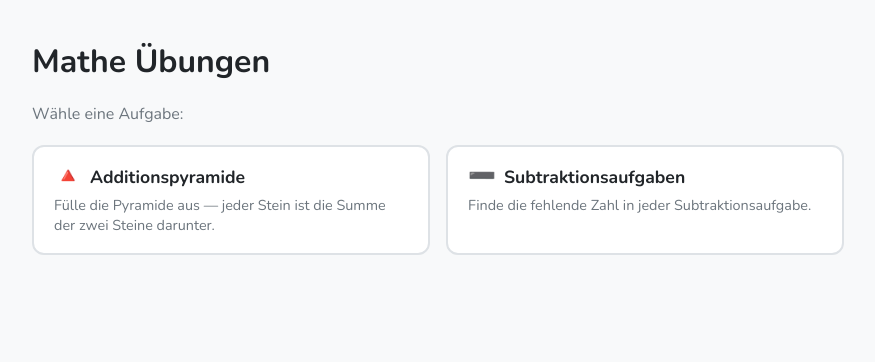
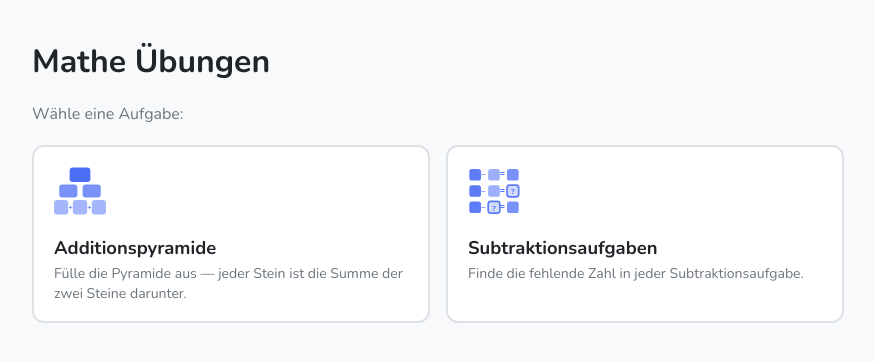
Before and after one commit to gregorgebhardt/math-app, a Vue app: page / in a window 1280 px wide. Shown: the top 362 px of the page, without its empty margins (202-1077 px from the left). Built offline with nearby package versions, Linux system fonts and the light colour scheme.

Commit message:
feat: SVG icons for quiz cards and headers

```diff
--- a/src/components/QuizPicker.vue
+++ b/src/components/QuizPicker.vue
@@ -11,11 +11,11 @@
         :class="{ 'quiz-card--selected': selectedKey === key }"
         @click="selectedKey = key"
       >
-        <div class="quiz-card-header">
-          <span v-if="quiz.logo" class="quiz-card-logo">{{ quiz.logo }}</span>
-          <h2>{{ quiz.label }}</h2>
+        <div class="quiz-card-icon">
+          <component :is="quiz.icon" :size="52" />
         </div>
-        <p>{{ quiz.description }}</p>
+        <h2 class="quiz-card-title">{{ quiz.label }}</h2>
+        <p class="quiz-card-desc">{{ quiz.description }}</p>
 
         <div v-if="selectedKey === key" class="quiz-card-options" @click.stop>
 
--- /dev/null
+++ b/src/components/icons/IconPyramid.vue
@@ -0,0 +1,20 @@
+<template>
+  <svg :width="size" :height="size" viewBox="0 0 80 80" fill="none" xmlns="http://www.w3.org/2000/svg">
+    <!-- top brick -->
+    <rect x="24" y="4" width="32" height="22" rx="5" fill="currentColor" opacity="1"/>
+    <!-- middle row -->
+    <rect x="8"  y="30" width="28" height="20" rx="5" fill="currentColor" opacity="0.75"/>
+    <rect x="44" y="30" width="28" height="20" rx="5" fill="currentColor" opacity="0.75"/>
+    <!-- bottom row -->
+    <rect x="0"  y="54" width="22" height="22" rx="5" fill="currentColor" opacity="0.5"/>
+    <rect x="29" y="54" width="22" height="22" rx="5" fill="currentColor" opacity="0.5"/>
+    <rect x="58" y="54" width="22" height="22" rx="5" fill="currentColor" opacity="0.5"/>
+    <!-- + signs between bottom row -->
+    <text x="25.5" y="69" font-family="system-ui" font-size="10" font-weight="900" fill="currentColor" opacity="0.9" text-anchor="middle">+</text>
+    <text x="54.5" y="69" font-family="system-ui" font-size="10" font-weight="900" fill="currentColor" opacity="0.9" text-anchor="middle">+</text>
+  </svg>
+</template>
+
+<script setup>
+defineProps({ size: { type: Number, default: 40 } })
+</script>
--- /dev/null
+++ b/src/components/icons/IconSubtraction.vue
@@ -0,0 +1,36 @@
+<template>
+  <svg :width="size" :height="size" viewBox="0 0 80 80" fill="none" xmlns="http://www.w3.org/2000/svg">
+    <!-- three equation rows -->
+    <!-- row 1: 12 − 5 = 7 -->
+    <rect x="2"  y="6"  width="18" height="18" rx="4" fill="currentColor" opacity="0.9"/>
+    <rect x="31" y="6"  width="18" height="18" rx="4" fill="currentColor" opacity="0.55"/>
+    <rect x="60" y="6"  width="18" height="18" rx="4" fill="currentColor" opacity="0.75"/>
+    <text x="24" y="19" font-family="system-ui" font-size="13" font-weight="800" fill="currentColor" text-anchor="middle">−</text>
+    <text x="53" y="19" font-family="system-ui" font-size="13" font-weight="800" fill="currentColor" text-anchor="middle">=</text>
+
+    <!-- row 2 -->
+    <rect x="2"  y="31" width="18" height="18" rx="4" fill="currentColor" opacity="0.9"/>
+    <rect x="31" y="31" width="18" height="18" rx="4" fill="currentColor" opacity="0.55"/>
+    <!-- answer box highlighted -->
+    <rect x="60" y="31" width="18" height="18" rx="4" fill="currentColor" opacity="0.25"/>
+    <rect x="60" y="31" width="18" height="18" rx="4" fill="none" stroke="currentColor" stroke-width="2.5" opacity="0.9"/>
+    <text x="24" y="44" font-family="system-ui" font-size="13" font-weight="800" fill="currentColor" text-anchor="middle">−</text>
+    <text x="53" y="44" font-family="system-ui" font-size="13" font-weight="800" fill="currentColor" text-anchor="middle">=</text>
+    <!-- question mark in open box -->
+    <text x="69" y="45" font-family="system-ui" font-size="12" font-weight="800" fill="currentColor" opacity="0.85" text-anchor="middle">?</text>
+
+    <!-- row 3 -->
+    <rect x="2"  y="56" width="18" height="18" rx="4" fill="currentColor" opacity="0.9"/>
+    <!-- left operand open box -->
+    <rect x="31" y="56" width="18" height="18" rx="4" fill="currentColor" opacity="0.25"/>
+    <rect x="31" y="56" width="18" height="18" rx="4" fill="none" stroke="currentColor" stroke-width="2.5" opacity="0.9"/>
+    <rect x="60" y="56" width="18" height="18" rx="4" fill="currentColor" opacity="0.75"/>
+    <text x="24" y="69" font-family="system-ui" font-size="13" font-weight="800" fill="currentColor" text-anchor="middle">−</text>
+    <text x="53" y="69" font-family="system-ui" font-size="13" font-weight="800" fill="currentColor" text-anchor="middle">=</text>
+    <text x="40" y="70" font-family="system-ui" font-size="12" font-weight="800" fill="currentColor" opacity="0.85" text-anchor="middle">?</text>
+  </svg>
+</template>
+
+<script setup>
+defineProps({ size: { type: Number, default: 40 } })
+</script>
--- a/src/components/quizzes/PyramidQuiz.vue
+++ b/src/components/quizzes/PyramidQuiz.vue
@@ -1,7 +1,7 @@
 <template>
   <div class="pyramid-quiz">
     <div class="quiz-header">
-      <span class="quiz-header-logo">🔺</span>
+      <IconPyramid :size="36" class="quiz-header-icon" />
       <h2 class="quiz-header-title">Additionspyramide</h2>
     </div>
 
@@ -47,6 +47,7 @@
 <script setup>
 import { ref, computed, nextTick } from 'vue'
 import { generatePyramid } from '../../utils/pyramid.js'
+import IconPyramid from '../icons/IconPyramid.vue'
 
 const props = defineProps({
   rows: {
--- a/src/components/quizzes/SubtractionQuiz.vue
+++ b/src/components/quizzes/SubtractionQuiz.vue
@@ -1,7 +1,7 @@
 <template>
   <div class="subtraction-quiz">
     <div class="quiz-header">
-      <span class="quiz-header-logo">➖</span>
+      <IconSubtraction :size="36" class="quiz-header-icon" />
       <h2 class="quiz-header-title">Subtraktionsaufgaben</h2>
     </div>
 
@@ -75,6 +75,7 @@
 
 <script setup>
 import { ref, computed, nextTick } from 'vue'
+import IconSubtraction from '../icons/IconSubtraction.vue'
 
 const props = defineProps({
   count: { type: Number, default: 5 },
--- a/src/quizzes.js
+++ b/src/quizzes.js
@@ -1,17 +1,19 @@
 import PyramidQuiz from './components/quizzes/PyramidQuiz.vue'
 import SubtractionQuiz from './components/quizzes/SubtractionQuiz.vue'
+import IconPyramid from './components/icons/IconPyramid.vue'
+import IconSubtraction from './components/icons/IconSubtraction.vue'
 
 export const quizzes = {
   pyramid: {
     label: 'Additionspyramide',
-    logo: '🔺',
+    icon: IconPyramid,
     description: 'Fülle die Pyramide aus — jeder Stein ist die Summe der zwei Steine darunter.',
     component: PyramidQuiz,
     defaultOptions: { rows: 3 }
   },
   subtraction: {
     label: 'Subtraktionsaufgaben',
-    logo: '➖',
+    icon: IconSubtraction,
     description: 'Finde die fehlende Zahl in jeder Subtraktionsaufgabe.',
     component: SubtractionQuiz,
     defaultOptions: { count: 5, maxVal: 20 }
--- a/src/style.css
+++ b/src/style.css
@@ -102,24 +102,24 @@ button, .btn {
   gap: 1rem;
 }
 
-.quiz-card-header {
-  display: flex;
-  align-items: center;
-  gap: 0.5rem;
-  margin-bottom: 0.4rem;
+.quiz-card-icon {
+  color: #4c6ef5;
+  margin-bottom: 0.75rem;
 }
-.quiz-card-logo {
-  font-size: 1.4rem;
-  line-height: 1;
+.quiz-card--selected .quiz-card-icon {
+  color: #3b5bdb;
 }
-.quiz-card h2 {
-  font-size: 1.1rem;
+
+.quiz-card-title {
+  font-size: 1.15rem;
   font-weight: 700;
-  margin-bottom: 0;
+  margin-bottom: 0.3rem;
 }
-.quiz-card p {
-  font-size: 0.9rem;
+
+.quiz-card-desc {
+  font-size: 0.88rem;
   color: #6c757d;
+  line-height: 1.4;
 }
 
 /* ── Options ── */
@@ -234,13 +234,13 @@ button, .btn {
 .quiz-header {
   display: flex;
   align-items: center;
-  gap: 0.6rem;
+  gap: 0.75rem;
   align-self: flex-start;
 }
 
-.quiz-header-logo {
-  font-size: 1.6rem;
-  line-height: 1;
+.quiz-header-icon {
+  color: #4c6ef5;
+  flex-shrink: 0;
 }
 
 .quiz-header-title {
```
